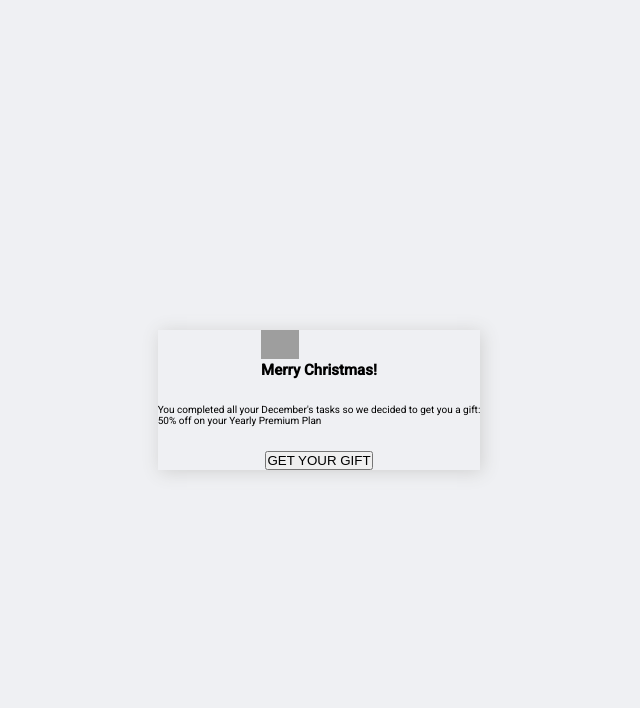
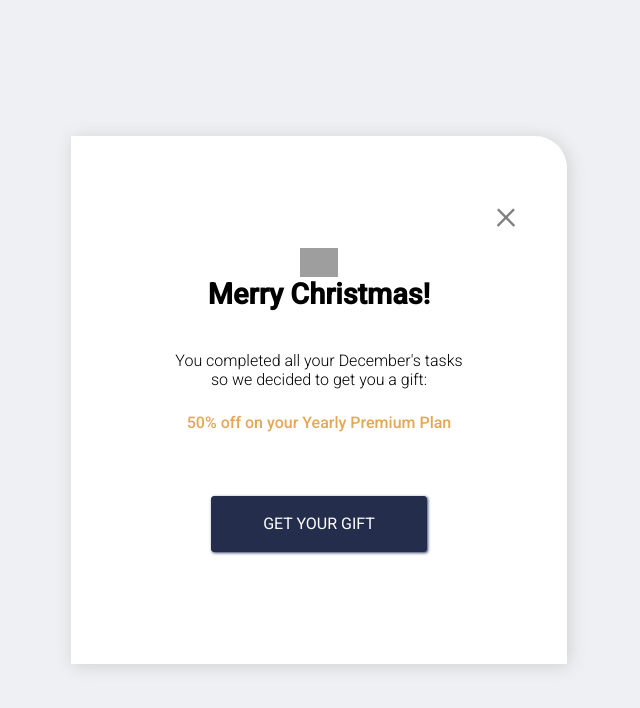
Before and after one commit to alok-38/I-Code-This, a plain HTML site: page step-by-step/christmas_promo/index.html in a window 1280 px wide. Shown: the whole page, without its empty margins (321-961 px from the left). Drawn offline with Linux system fonts and the light colour scheme; grey boxes are pictures that could not be loaded.

Commit message:
Completing the project

```diff
--- a/step-by-step/christmas_promo/style.css
+++ b/step-by-step/christmas_promo/style.css
@@ -1,8 +1,4 @@
 @import url('https://fonts.googleapis.com/css2?family=Roboto:wght@300;400;500&display=swap');
-
-:root {
-    font-size: 62.5%;
-}
 
 * {
     margin: 0;
@@ -20,10 +16,88 @@ body {
 }
 
 main {
+    width: 31rem;
+    height: 33rem;
+    background-color: #fff;
     display: flex;
     flex-direction: column;
     justify-content: center;
     align-items: center;
     gap: 2.5rem;
+    border-top-right-radius: 2rem;
+    position: relative;
     box-shadow: 2px 2px 17px #d0d0d0;
 }
+
+/* Normal state of ::after pseudo-element */
+main::after {
+    content: '\00d7';
+    position: absolute;
+    /* Changed to absolute so it stays within 'main' */
+    top: 10%;
+    /* Adjusted */
+    right: 10%;
+    /* Adjusted */
+    color: grey;
+    font-size: 2.7rem;
+    font-weight: 200;
+    cursor: pointer;
+    transition: transform 0.3s ease;
+}
+
+/* Apply hover effect to the main element, and transform the pseudo-element */
+main:hover::after {
+    transform: rotate(90deg);
+    /* This rotates the pseudo-element when 'main' is hovered */
+}
+
+.merry-xmas {
+    display: flex;
+    flex-direction: column;
+    justify-content: center;
+    align-items: center;
+}
+
+h1 {
+    font-size: 1.8rem;
+}
+
+.message {
+    max-width: 60%;
+    margin: 0 auto;
+    text-align: center;
+    font-weight: 200;
+}
+
+.message p {
+    margin-bottom: 1.5rem;
+}
+
+.discount {
+    color: #e3a857;
+    font-weight: 500;
+}
+
+button {
+    font-family: inherit;
+    font-size: 1rem;
+    color: #fff;
+    background-color: #242e4c;
+    padding: 1.1rem 3.2rem;
+    border: 1px solid #242e4c;
+    border-radius: 3px;
+    box-shadow: 1px 1px 3px #323f68;
+    transition: all 0.5s ease-in;
+}
+
+button:hover {
+    padding: 1.1rem 1rem;
+    font-weight: 600;
+    border-radius: 2.5rem;
+    box-shadow: 0px 0px 40px #e3a857;
+    cursor: pointer;
+}
+
+button:active {
+    transform: scale(0.98);
+}
```
